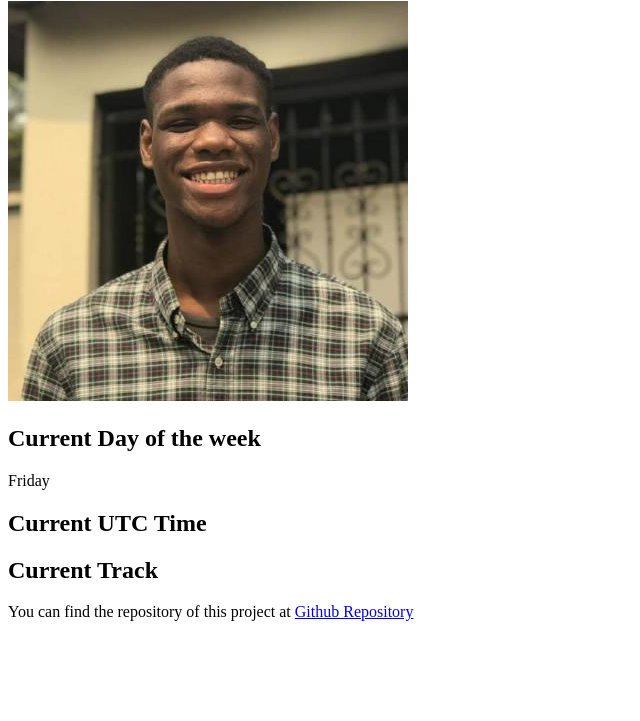
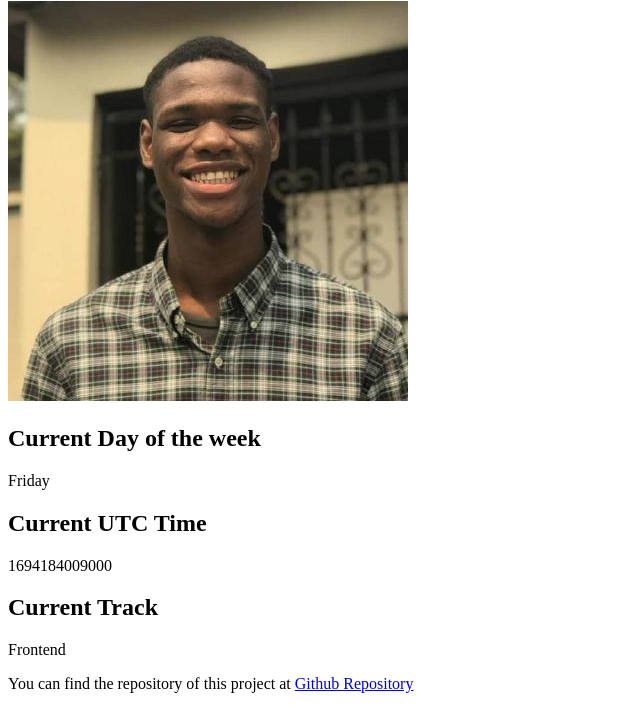
Before and after one commit to GabrielAbubakar/frontend-hng-stage-1, a plain HTML site: page index.html in a window 1280 px wide. Shown: the part 79-800 px from the top of the page, without its empty margins (0-640 px from the left). Drawn offline with Linux system fonts and the light colour scheme.

Commit message:
javascript completed

```diff
--- a/index.html
+++ b/index.html
@@ -28,7 +28,7 @@
     <p id="currentTime" data-testid="currentUTCTime"></p>
 
     <h2>Current Track</h2>
-    <p id="currentTrack" data-testid="myTrack"></p>
+    <p id="currentTrack" data-testid="myTrack">Frontend</p>
 
 
     <div>
--- a/script.js
+++ b/script.js
@@ -1,6 +1,11 @@
 var week = [null, 'Monday', 'Tuesday', 'Wednesday', 'Thursday', 'Friday', 'Saturday', 'Sunday'];
 
-// Calculate the current day of the week and input it
+// Calculate and set the current day of the week
 var dt = new Date()
 var day = dt.getDay()
 document.getElementById('currentDay').innerHTML = week[day]
+
+
+// Calculate and set UTC time
+var time = dt.getTime()
+document.getElementById('currentTime').innerHTML = time
```
